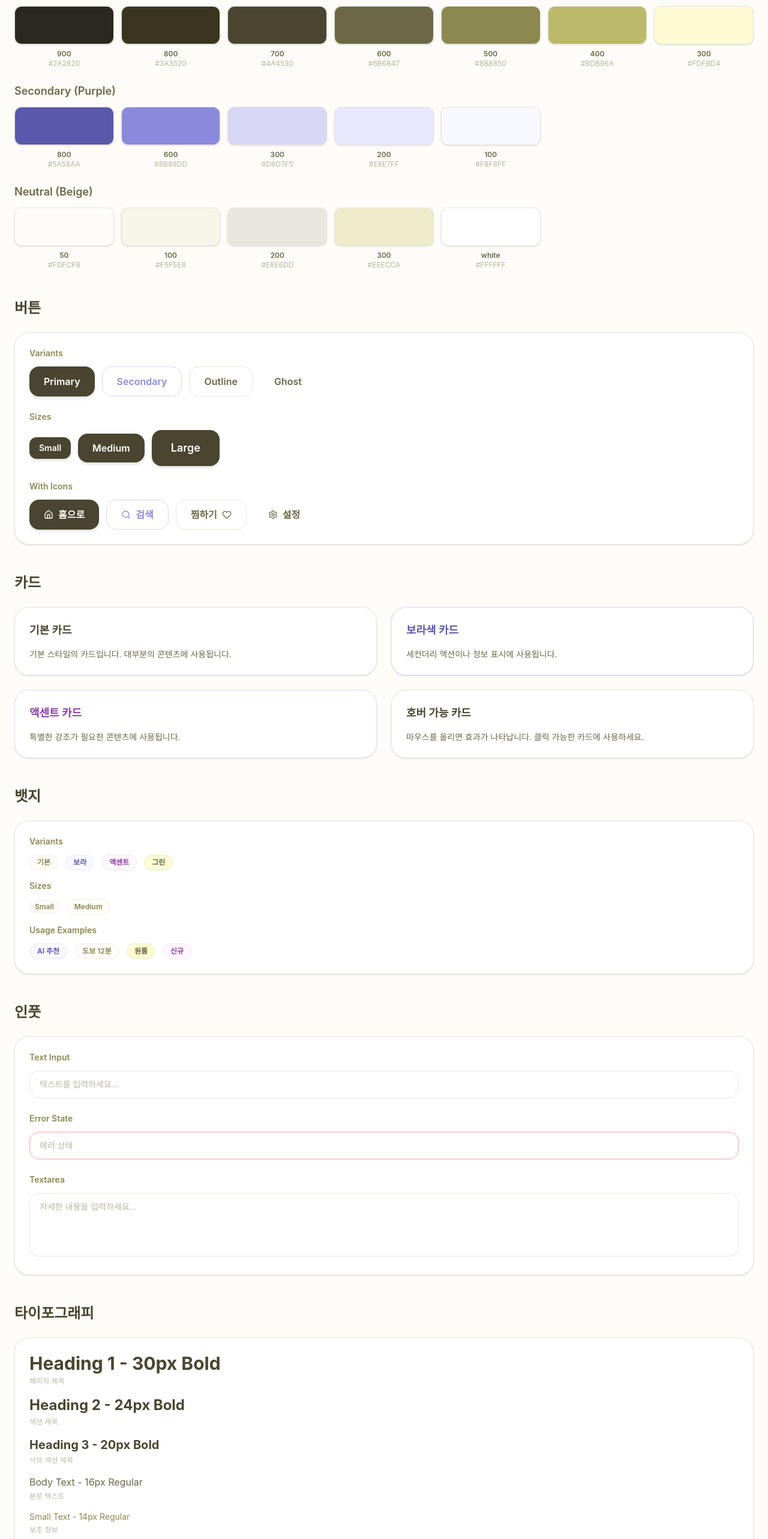
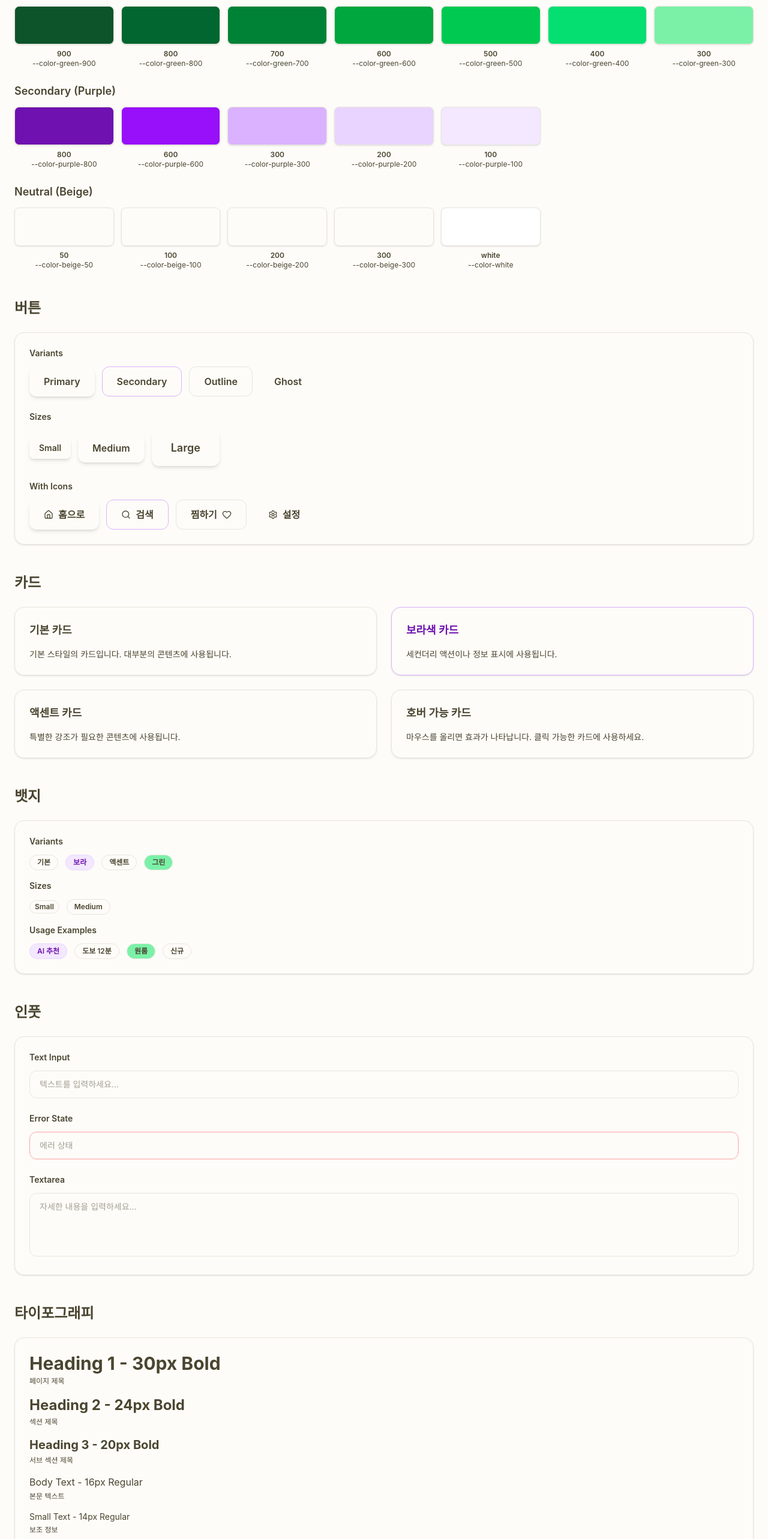
Before and after one commit to skku-2026-capstone-team-2/rooming-frontend, a React (Vite) app: page /figma in a window 1280 px wide. Shown: the part 234-2800 px from the top of the page at 60% size. Built offline with nearby package versions, Linux system fonts and the light colour scheme; no server answers; a web font is replaced by a local one.

Commit message:
fix: figma 하드코딩 제거

```diff
--- a/src/figma/DesignSystem.tsx
+++ b/src/figma/DesignSystem.tsx
@@ -8,7 +8,7 @@ import { Badge } from "./components/Badge";
 
 export default function DesignSystemDemo() {
   return (
-    <div className="min-h-screen bg-[#FDFCF8] py-12">
+    <div className="min-h-screen bg-background py-12">
       <Container maxWidth="xl">
         <PageHeader>
           <PageTitle>rooming 디자인 시스템</PageTitle>
@@ -20,41 +20,41 @@ export default function DesignSystemDemo() {
         <div className="space-y-12">
           {/* Colors */}
           <section>
-            <h2 className="mb-6 text-2xl font-bold text-[#4A4530]">컬러 팔레트</h2>
+            <h2 className="mb-6 text-2xl font-bold text-foreground">컬러 팔레트</h2>
 
             <div className="space-y-6">
               <div>
-                <h3 className="mb-3 text-lg font-semibold text-[#6B6847]">Primary (Green)</h3>
+                <h3 className="mb-3 text-lg font-semibold text-text-secondary">Primary (Green)</h3>
                 <div className="grid grid-cols-7 gap-3">
-                  <ColorSwatch color="#2A2820" name="900" />
-                  <ColorSwatch color="#3A3520" name="800" />
-                  <ColorSwatch color="#4A4530" name="700" />
-                  <ColorSwatch color="#6B6847" name="600" />
-                  <ColorSwatch color="#8B8850" name="500" />
-                  <ColorSwatch color="#BDB96A" name="400" />
-                  <ColorSwatch color="#FDFBD4" name="300" />
+                  <ColorSwatch token="--color-green-900" name="900" />
+                  <ColorSwatch token="--color-green-800" name="800" />
+                  <ColorSwatch token="--color-green-700" name="700" />
+                  <ColorSwatch token="--color-green-600" name="600" />
+                  <ColorSwatch token="--color-green-500" name="500" />
+                  <ColorSwatch token="--color-green-400" name="400" />
+                  <ColorSwatch token="--color-green-300" name="300" />
                 </div>
               </div>
 
               <div>
-                <h3 className="mb-3 text-lg font-semibold text-[#6B6847]">Secondary (Purple)</h3>
+                <h3 className="mb-3 text-lg font-semibold text-text-secondary">Secondary (Purple)</h3>
                 <div className="grid grid-cols-7 gap-3">
-                  <ColorSwatch color="#5A58AA" name="800" />
-                  <ColorSwatch color="#8B89DD" name="600" />
-                  <ColorSwatch color="#D8D7F5" name="300" />
-                  <ColorSwatch color="#E8E7FF" name="200" />
-                  <ColorSwatch color="#F8F8FF" name="100" />
+                  <ColorSwatch token="--color-purple-800" name="800" />
+                  <ColorSwatch token="--color-purple-600" name="600" />
+                  <ColorSwatch token="--color-purple-300" name="300" />
+                  <ColorSwatch token="--color-purple-200" name="200" />
+                  <ColorSwatch token="--color-purple-100" name="100" />
                 </div>
               </div>
 
               <div>
-                <h3 className="mb-3 text-lg font-semibold text-[#6B6847]">Neutral (Beige)</h3>
+                <h3 className="mb-3 text-lg font-semibold text-text-secondary">Neutral (Beige)</h3>
                 <div className="grid grid-cols-7 gap-3">
-                  <ColorSwatch color="#FDFCF8" name="50" />
-                  <ColorSwatch color="#F5F5E8" name="100" />
-                  <ColorSwatch color="#E8E6DD" name="200" />
-                  <ColorSwatch color="#EEECCA" name="300" />
-                  <ColorSwatch color="#FFFFFF" name="white" />
+                  <ColorSwatch token="--color-beige-50" name="50" />
+                  <ColorSwatch token="--color-beige-100" name="100" />
+                  <ColorSwatch token="--color-beige-200" name="200" />
+                  <ColorSwatch token="--color-beige-300" name="300" />
+                  <ColorSwatch token="--color-white" name="white" />
                 </div>
               </div>
             </div>
@@ -62,11 +62,11 @@ export default function DesignSystemDemo() {
 
           {/* Buttons */}
           <section>
-            <h2 className="mb-6 text-2xl font-bold text-[#4A4530]">버튼</h2>
+            <h2 className="mb-6 text-2xl font-bold text-foreground">버튼</h2>
             <Card>
               <CardContent className="space-y-6">
                 <div>
-                  <h3 className="mb-3 text-sm font-semibold text-[#8B8850]">Variants</h3>
+                  <h3 className="mb-3 text-sm font-semibold text-text-tertiary">Variants</h3>
                   <div className="flex flex-wrap gap-3">
                     <Button variant="primary">Primary</Button>
                     <Button variant="secondary">Secondary</Button>
@@ -76,7 +76,7 @@ export default function DesignSystemDemo() {
                 </div>
 
                 <div>
-                  <h3 className="mb-3 text-sm font-semibold text-[#8B8850]">Sizes</h3>
+                  <h3 className="mb-3 text-sm font-semibold text-text-tertiary">Sizes</h3>
                   <div className="flex flex-wrap items-center gap-3">
                     <Button size="sm">Small</Button>
                     <Button size="md">Medium</Button>
@@ -85,7 +85,7 @@ export default function DesignSystemDemo() {
                 </div>
 
                 <div>
-                  <h3 className="mb-3 text-sm font-semibold text-[#8B8850]">With Icons</h3>
+                  <h3 className="mb-3 text-sm font-semibold text-text-tertiary">With Icons</h3>
                   <div className="flex flex-wrap gap-3">
                     <Button icon={Home} iconPosition="left">홈으로</Button>
                     <Button variant="secondary" icon={Search} iconPosition="left">검색</Button>
@@ -99,14 +99,14 @@ export default function DesignSystemDemo() {
 
           {/* Cards */}
           <section>
-            <h2 className="mb-6 text-2xl font-bold text-[#4A4530]">카드</h2>
+            <h2 className="mb-6 text-2xl font-bold text-foreground">카드</h2>
             <div className="grid gap-6 md:grid-cols-2">
               <Card variant="default">
                 <CardHeader>
                   <CardTitle>기본 카드</CardTitle>
                 </CardHeader>
                 <CardContent>
-                  <p className="text-sm text-[#6B6847]">
+                  <p className="text-sm text-text-secondary">
                     기본 스타일의 카드입니다. 대부분의 콘텐츠에 사용됩니다.
                   </p>
                 </CardContent>
@@ -114,10 +114,10 @@ export default function DesignSystemDemo() {
 
               <Card variant="purple">
                 <CardHeader>
-                  <CardTitle className="text-[#5A58AA]">보라색 카드</CardTitle>
+                  <CardTitle className="text-purple-800">보라색 카드</CardTitle>
                 </CardHeader>
                 <CardContent>
-                  <p className="text-sm text-[#6B6847]">
+                  <p className="text-sm text-text-secondary">
                     세컨더리 액션이나 정보 표시에 사용됩니다.
                   </p>
                 </CardContent>
@@ -125,10 +125,10 @@ export default function DesignSystemDemo() {
 
               <Card variant="accent">
                 <CardHeader>
-                  <CardTitle className="text-[#8E3BA8]">액센트 카드</CardTitle>
+                  <CardTitle className="text-accent-purple">액센트 카드</CardTitle>
                 </CardHeader>
                 <CardContent>
-                  <p className="text-sm text-[#6B6847]">
+                  <p className="text-sm text-text-secondary">
                     특별한 강조가 필요한 콘텐츠에 사용됩니다.
                   </p>
                 </CardContent>
@@ -139,7 +139,7 @@ export default function DesignSystemDemo() {
                   <CardTitle>호버 가능 카드</CardTitle>
                 </CardHeader>
                 <CardContent>
-                  <p className="text-sm text-[#6B6847]">
+                  <p className="text-sm text-text-secondary">
                     마우스를 올리면 효과가 나타납니다. 클릭 가능한 카드에 사용하세요.
                   </p>
                 </CardContent>
@@ -149,11 +149,11 @@ export default function DesignSystemDemo() {
 
           {/* Badges */}
           <section>
-            <h2 className="mb-6 text-2xl font-bold text-[#4A4530]">뱃지</h2>
+            <h2 className="mb-6 text-2xl font-bold text-foreground">뱃지</h2>
             <Card>
               <CardContent className="space-y-4">
                 <div>
-                  <h3 className="mb-3 text-sm font-semibold text-[#8B8850]">Variants</h3>
+                  <h3 className="mb-3 text-sm font-semibold text-text-tertiary">Variants</h3>
                   <div className="flex flex-wrap gap-3">
                     <Badge variant="default">기본</Badge>
                     <Badge variant="purple">보라</Badge>
@@ -163,7 +163,7 @@ export default function DesignSystemDemo() {
                 </div>
 
                 <div>
-                  <h3 className="mb-3 text-sm font-semibold text-[#8B8850]">Sizes</h3>
+                  <h3 className="mb-3 text-sm font-semibold text-text-tertiary">Sizes</h3>
                   <div className="flex flex-wrap items-center gap-3">
                     <Badge size="sm">Small</Badge>
                     <Badge size="md">Medium</Badge>
@@ -171,7 +171,7 @@ export default function DesignSystemDemo() {
                 </div>
 
                 <div>
-                  <h3 className="mb-3 text-sm font-semibold text-[#8B8850]">Usage Examples</h3>
+                  <h3 className="mb-3 text-sm font-semibold text-text-tertiary">Usage Examples</h3>
                   <div className="flex flex-wrap gap-3">
                     <Badge variant="purple">AI 추천</Badge>
                     <Badge variant="default">도보 12분</Badge>
@@ -185,21 +185,21 @@ export default function DesignSystemDemo() {
 
           {/* Inputs */}
           <section>
-            <h2 className="mb-6 text-2xl font-bold text-[#4A4530]">인풋</h2>
+            <h2 className="mb-6 text-2xl font-bold text-foreground">인풋</h2>
             <Card>
               <CardContent className="space-y-6">
                 <div>
-                  <h3 className="mb-3 text-sm font-semibold text-[#8B8850]">Text Input</h3>
+                  <h3 className="mb-3 text-sm font-semibold text-text-tertiary">Text Input</h3>
                   <Input placeholder="텍스트를 입력하세요..." />
                 </div>
 
                 <div>
-                  <h3 className="mb-3 text-sm font-semibold text-[#8B8850]">Error State</h3>
+                  <h3 className="mb-3 text-sm font-semibold text-text-tertiary">Error State</h3>
                   <Input placeholder="에러 상태" error />
                 </div>
 
                 <div>
-                  <h3 className="mb-3 text-sm font-semibold text-[#8B8850]">Textarea</h3>
+                  <h3 className="mb-3 text-sm font-semibold text-text-tertiary">Textarea</h3>
                   <Textarea
                     rows={4}
                     placeholder="자세한 내용을 입력하세요..."
@@ -211,32 +211,32 @@ export default function DesignSystemDemo() {
 
           {/* Typography */}
           <section>
-            <h2 className="mb-6 text-2xl font-bold text-[#4A4530]">타이포그래피</h2>
+            <h2 className="mb-6 text-2xl font-bold text-foreground">타이포그래피</h2>
             <Card>
               <CardContent className="space-y-4">
                 <div>
-                  <h1 className="text-3xl font-bold text-[#4A4530]">Heading 1 - 30px Bold</h1>
-                  <p className="mt-1 text-xs text-[#B8B69F]">페이지 제목</p>
+                  <h1 className="text-3xl font-bold text-foreground">Heading 1 - 30px Bold</h1>
+                  <p className="mt-1 text-xs text-text-muted">페이지 제목</p>
                 </div>
                 <div>
-                  <h2 className="text-2xl font-bold text-[#4A4530]">Heading 2 - 24px Bold</h2>
-                  <p className="mt-1 text-xs text-[#B8B69F]">섹션 제목</p>
+                  <h2 className="text-2xl font-bold text-foreground">Heading 2 - 24px Bold</h2>
+                  <p className="mt-1 text-xs text-text-muted">섹션 제목</p>
                 </div>
                 <div>
-                  <h3 className="text-xl font-bold text-[#4A4530]">Heading 3 - 20px Bold</h3>
-                  <p className="mt-1 text-xs text-[#B8B69F]">서브 섹션 제목</p>
+                  <h3 className="text-xl font-bold text-foreground">Heading 3 - 20px Bold</h3>
+                  <p className="mt-1 text-xs text-text-muted">서브 섹션 제목</p>
                 </div>
                 <div>
-                  <p className="text-base text-[#6B6847]">Body Text - 16px Regular</p>
-                  <p className="mt-1 text-xs text-[#B8B69F]">본문 텍스트</p>
+                  <p className="text-base text-text-secondary">Body Text - 16px Regular</p>
+                  <p className="mt-1 text-xs text-text-muted">본문 텍스트</p>
                 </div>
                 <div>
-                  <p className="text-sm text-[#8B8850]">Small Text - 14px Regular</p>
-                  <p className="mt-1 text-xs text-[#B8B69F]">보조 정보</p>
+                  <p className="text-sm text-text-tertiary">Small Text - 14px Regular</p>
+                  <p className="mt-1 text-xs text-text-muted">보조 정보</p>
                 </div>
                 <div>
-                  <p className="text-xs text-[#B8B69F]">Caption - 12px Regular</p>
-                  <p className="mt-1 text-xs text-[#B8B69F]">캡션, 라벨</p>
+                  <p className="text-xs text-text-muted">Caption - 12px Regular</p>
+                  <p className="mt-1 text-xs text-text-muted">캡션, 라벨</p>
                 </div>
               </CardContent>
             </Card>
@@ -244,7 +244,7 @@ export default function DesignSystemDemo() {
 
           {/* Spacing */}
           <section>
-            <h2 className="mb-6 text-2xl font-bold text-[#4A4530]">간격 시스템</h2>
+            <h2 className="mb-6 text-2xl font-bold text-foreground">간격 시스템</h2>
             <Card>
               <CardContent className="space-y-3">
                 <SpacingExample size={1} label="4px - spacing-1" />
@@ -260,7 +260,7 @@ export default function DesignSystemDemo() {
 
           {/* Border Radius */}
           <section>
-            <h2 className="mb-6 text-2xl font-bold text-[#4A4530]">Border Radius</h2>
+            <h2 className="mb-6 text-2xl font-bold text-foreground">Border Radius</h2>
             <Card>
               <CardContent>
                 <div className="grid grid-cols-2 gap-4 md:grid-cols-4">
@@ -281,15 +281,15 @@ export default function DesignSystemDemo() {
 }
 
 // Helper Components
-function ColorSwatch({ color, name }: { color: string; name: string }) {
+function ColorSwatch({ token, name }: { token: string; name: string }) {
   return (
     <div className="text-center">
       <div
-        className="mb-2 h-16 rounded-lg border border-[#E8E6DD] shadow-sm"
-        style={{ backgroundColor: color }}
+        className="mb-2 h-16 rounded-lg border border-border shadow-sm"
+        style={{ backgroundColor: `var(${token})` }}
       />
-      <div className="text-xs font-medium text-[#6B6847]">{name}</div>
-      <div className="text-xs text-[#B8B69F]">{color}</div>
+      <div className="text-xs font-medium text-text-secondary">{name}</div>
+      <div className="text-xs text-text-muted">{token}</div>
     </div>
   );
 }
@@ -298,10 +298,10 @@ function SpacingExample({ size, label }: { size: number; label: string }) {
   return (
     <div className="flex items-center gap-4">
       <div
-        className="h-8 bg-[#BDB96A] rounded"
+        className="h-8 rounded bg-accent"
         style={{ width: `${size * 4}px` }}
       />
-      <span className="text-sm text-[#6B6847]">{label}</span>
+      <span className="text-sm text-text-secondary">{label}</span>
     </div>
   );
 }
@@ -310,11 +310,11 @@ function RadiusExample({ radius, label }: { radius: string; label: string }) {
   return (
     <div className="text-center">
       <div
-        className="mx-auto mb-2 h-16 w-16 bg-[#4A4530]"
+        className="mx-auto mb-2 h-16 w-16 bg-primary"
         style={{ borderRadius: radius }}
       />
-      <div className="text-xs font-medium text-[#6B6847]">{label}</div>
-      <div className="text-xs text-[#B8B69F]">{radius}</div>
+      <div className="text-xs font-medium text-text-secondary">{label}</div>
+      <div className="text-xs text-text-muted">{radius}</div>
     </div>
   );
 }
@@ -326,11 +326,11 @@ interface InputProps extends InputHTMLAttributes<HTMLInputElement> {
 function Input({ error = false, className = "", ...props }: InputProps) {
   const errorStyles = error
     ? "border-red-300 focus:border-red-400 focus:ring-red-100"
-    : "border-[#E8E6DD] focus:border-[#BDB96A] focus:ring-[#FDFBD4]";
+    : "border-border focus:border-ring focus:ring-green-300";
 
   return (
     <input
-      className={`w-full rounded-xl border bg-white px-4 py-3 text-sm text-[#4A4530] placeholder:text-[#B8B69F] outline-none transition focus:ring-4 ${errorStyles} ${className}`}
+      className={`w-full rounded-xl border bg-input-background px-4 py-3 text-sm text-foreground placeholder:text-text-muted outline-none transition focus:ring-4 ${errorStyles} ${className}`}
       {...props}
     />
   );
@@ -339,7 +339,7 @@ function Input({ error = false, className = "", ...props }: InputProps) {
 function Textarea({ className = "", ...props }: TextareaHTMLAttributes<HTMLTextAreaElement>) {
   return (
     <textarea
-      className={`w-full resize-none rounded-xl border border-[#E8E6DD] bg-white px-4 py-3 text-sm text-[#4A4530] placeholder:text-[#B8B69F] outline-none transition focus:border-[#BDB96A] focus:ring-4 focus:ring-[#FDFBD4] ${className}`}
+      className={`w-full resize-none rounded-xl border border-border bg-input-background px-4 py-3 text-sm text-foreground placeholder:text-text-muted outline-none transition focus:border-ring focus:ring-4 focus:ring-green-300 ${className}`}
       {...props}
     />
   );
--- a/src/figma/components/Badge.tsx
+++ b/src/figma/components/Badge.tsx
@@ -11,10 +11,10 @@ export const Badge = forwardRef<HTMLSpanElement, BadgeProps>(
     const baseStyles = "inline-flex items-center font-medium border";
 
     const variants = {
-      default: "bg-[#FDFCF8] text-[#8B8850] border-[#F0EFE8]",
-      purple: "bg-[#F8F8FF] text-[#5A58AA] border-[#E8E7FF]",
-      accent: "bg-[#FFF8FF] text-[#8E3BA8] border-[#F0E5FF]",
-      green: "bg-[#FDFBD4] text-[#6B6847] border-[#EEECCA]",
+      default: "bg-background text-text-tertiary border-beige-400",
+      purple: "bg-purple-100 text-purple-800 border-purple-200",
+      accent: "bg-accent-purple-bg text-accent-purple border-accent-purple-lighter",
+      green: "bg-green-300 text-text-secondary border-beige-300",
     };
 
     const sizes = {
--- a/src/figma/components/Button.tsx
+++ b/src/figma/components/Button.tsx
@@ -22,10 +22,10 @@ export const Button = forwardRef<HTMLButtonElement, ButtonProps>(
     const baseStyles = "inline-flex items-center justify-center gap-2 font-semibold transition-all focus:outline-none focus:ring-2 focus:ring-offset-2";
 
     const variants = {
-      primary: "bg-[#4A4530] text-white hover:bg-[#3A3520] shadow-md hover:shadow-lg focus:ring-[#BDB96A]",
-      secondary: "border border-[#D8D7F5] bg-white text-[#8B89DD] hover:bg-[#F8F8FF] focus:ring-[#8B89DD]",
-      outline: "border border-[#E8E6DD] bg-white text-[#6B6847] hover:bg-[#FDFCF8] focus:ring-[#BDB96A]",
-      ghost: "bg-transparent text-[#6B6847] hover:bg-[#F5F5E8] focus:ring-[#BDB96A]",
+      primary: "bg-primary text-primary-foreground shadow-md hover:bg-green-800 hover:shadow-lg focus:ring-ring",
+      secondary: "border border-purple-300 bg-card text-secondary hover:bg-purple-100 focus:ring-secondary",
+      outline: "border border-border bg-card text-text-secondary hover:bg-background focus:ring-ring",
+      ghost: "bg-transparent text-text-secondary hover:bg-muted focus:ring-ring",
     };
 
     const sizes = {
--- a/src/figma/components/Card.tsx
+++ b/src/figma/components/Card.tsx
@@ -12,10 +12,10 @@ export const Card = forwardRef<HTMLDivElement, CardProps>(
     const baseStyles = "rounded-2xl transition-all";
 
     const variants = {
-      default: "border border-[#E8E6DD] bg-white shadow-sm",
-      purple: "border border-[#D8D7F5] bg-white shadow-sm",
-      accent: "border border-[#E8DBFF] bg-white shadow-sm",
-      beige: "border border-[#EEECCA] bg-[#FDFCF8]",
+      default: "border border-border bg-card shadow-sm",
+      purple: "border border-purple-300 bg-card shadow-sm",
+      accent: "border border-accent-purple-border bg-card shadow-sm",
+      beige: "border border-beige-300 bg-background",
     };
 
     const paddings = {
@@ -25,7 +25,7 @@ export const Card = forwardRef<HTMLDivElement, CardProps>(
     };
 
     const hoverStyles = hoverable
-      ? "hover:shadow-lg hover:border-[#BDB96A] cursor-pointer"
+      ? "hover:shadow-lg hover:border-accent cursor-pointer"
       : "";
 
     return (
@@ -57,7 +57,7 @@ CardHeader.displayName = "CardHeader";
 export const CardTitle = forwardRef<HTMLHeadingElement, HTMLAttributes<HTMLHeadingElement>>(
   ({ children, className = "", ...props }, ref) => {
     return (
-      <h3 ref={ref} className={`text-lg font-bold text-[#4A4530] ${className}`} {...props}>
+      <h3 ref={ref} className={`text-lg font-bold text-card-foreground ${className}`} {...props}>
         {children}
       </h3>
     );
--- a/src/figma/components/Container.tsx
+++ b/src/figma/components/Container.tsx
@@ -44,7 +44,7 @@ PageHeader.displayName = "PageHeader";
 export const PageTitle = forwardRef<HTMLHeadingElement, HTMLAttributes<HTMLHeadingElement>>(
   ({ children, className = "", ...props }, ref) => {
     return (
-      <h1 ref={ref} className={`text-3xl font-bold text-[#4A4530] ${className}`} {...props}>
+      <h1 ref={ref} className={`text-3xl font-bold text-foreground ${className}`} {...props}>
         {children}
       </h1>
     );
@@ -56,7 +56,7 @@ PageTitle.displayName = "PageTitle";
 export const PageDescription = forwardRef<HTMLParagraphElement, HTMLAttributes<HTMLParagraphElement>>(
   ({ children, className = "", ...props }, ref) => {
     return (
-      <p ref={ref} className={`mt-2 text-[#6B6847] ${className}`} {...props}>
+      <p ref={ref} className={`mt-2 text-text-secondary ${className}`} {...props}>
         {children}
       </p>
     );
--- a/src/figma/components/Input.tsx
+++ b/src/figma/components/Input.tsx
@@ -1,4 +1,5 @@
-import { InputHTMLAttributes, forwardRef, TextareaHTMLAttributes } from "react";
+import { forwardRef } from "react";
+import type { InputHTMLAttributes, TextareaHTMLAttributes } from "react";
 
 interface InputProps extends InputHTMLAttributes<HTMLInputElement> {
   error?: boolean;
@@ -6,11 +7,11 @@ interface InputProps extends InputHTMLAttributes<HTMLInputElement> {
 
 export const Input = forwardRef<HTMLInputElement, InputProps>(
   ({ error = false, className = "", ...props }, ref) => {
-    const baseStyles = "w-full rounded-xl border bg-white px-4 py-3 text-sm text-[#6B6847] placeholder-[#B8B69F] transition-all focus:outline-none focus:ring-2";
+    const baseStyles = "w-full rounded-xl border bg-input-background px-4 py-3 text-sm text-text-secondary placeholder:text-text-muted transition-all focus:outline-none focus:ring-2";
 
     const borderStyles = error
       ? "border-red-300 focus:border-red-400 focus:ring-red-400/10"
-      : "border-[#E8E6DD] focus:border-[#BDB96A] focus:ring-[#BDB96A]/10";
+      : "border-border focus:border-ring focus:ring-ring/10";
 
     return (
       <input
@@ -30,11 +31,11 @@ interface TextareaProps extends TextareaHTMLAttributes<HTMLTextAreaElement> {
 
 export const Textarea = forwardRef<HTMLTextAreaElement, TextareaProps>(
   ({ error = false, className = "", ...props }, ref) => {
-    const baseStyles = "w-full rounded-xl border bg-white px-4 py-3 text-sm leading-6 text-[#6B6847] placeholder-[#B8B69F] transition-all focus:outline-none focus:ring-2 resize-none";
+    const baseStyles = "w-full rounded-xl border bg-input-background px-4 py-3 text-sm leading-6 text-text-secondary placeholder:text-text-muted transition-all focus:outline-none focus:ring-2 resize-none";
 
     const borderStyles = error
       ? "border-red-300 focus:border-red-400 focus:ring-red-400/10"
-      : "border-[#E8E6DD] focus:border-[#BDB96A] focus:ring-[#BDB96A]/10";
+      : "border-border focus:border-ring focus:ring-ring/10";
 
     return (
       <textarea
```
Also changed, not shown: src/styles/theme.css (+121 -80 lines).
